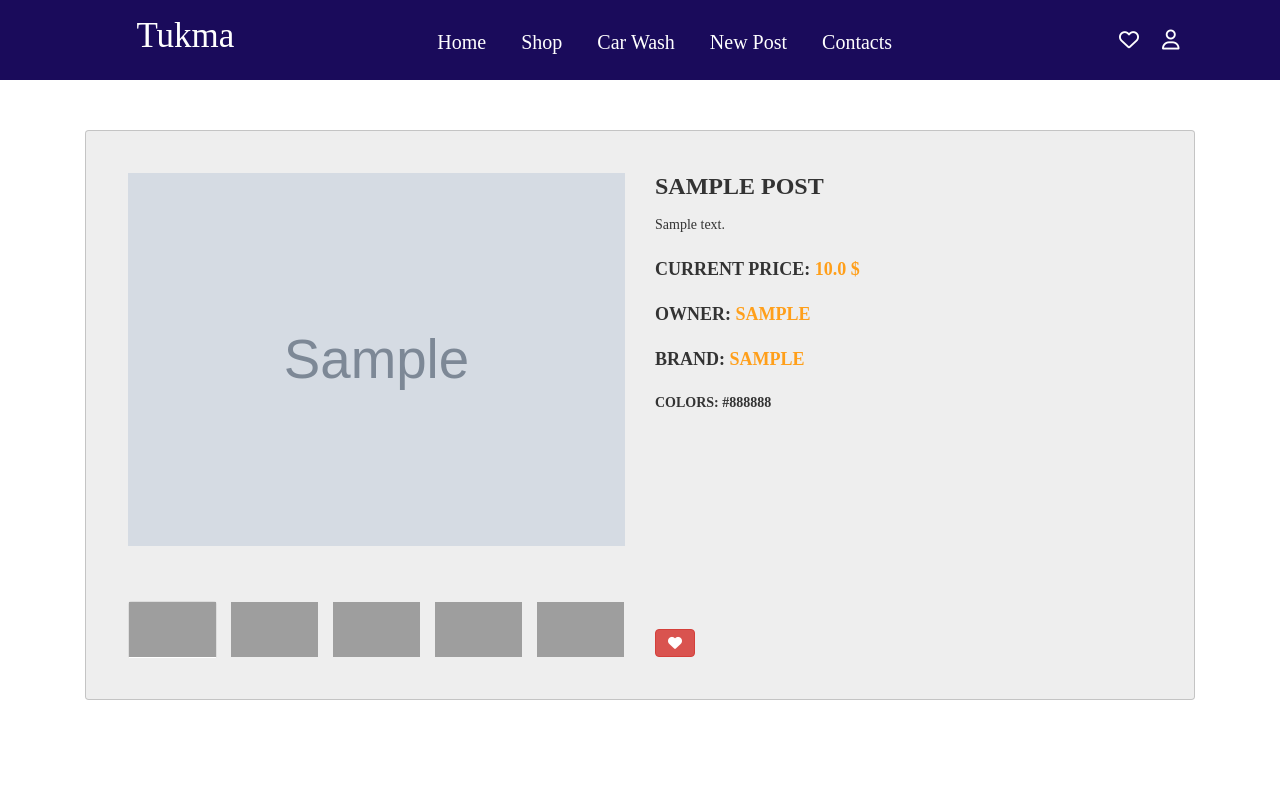
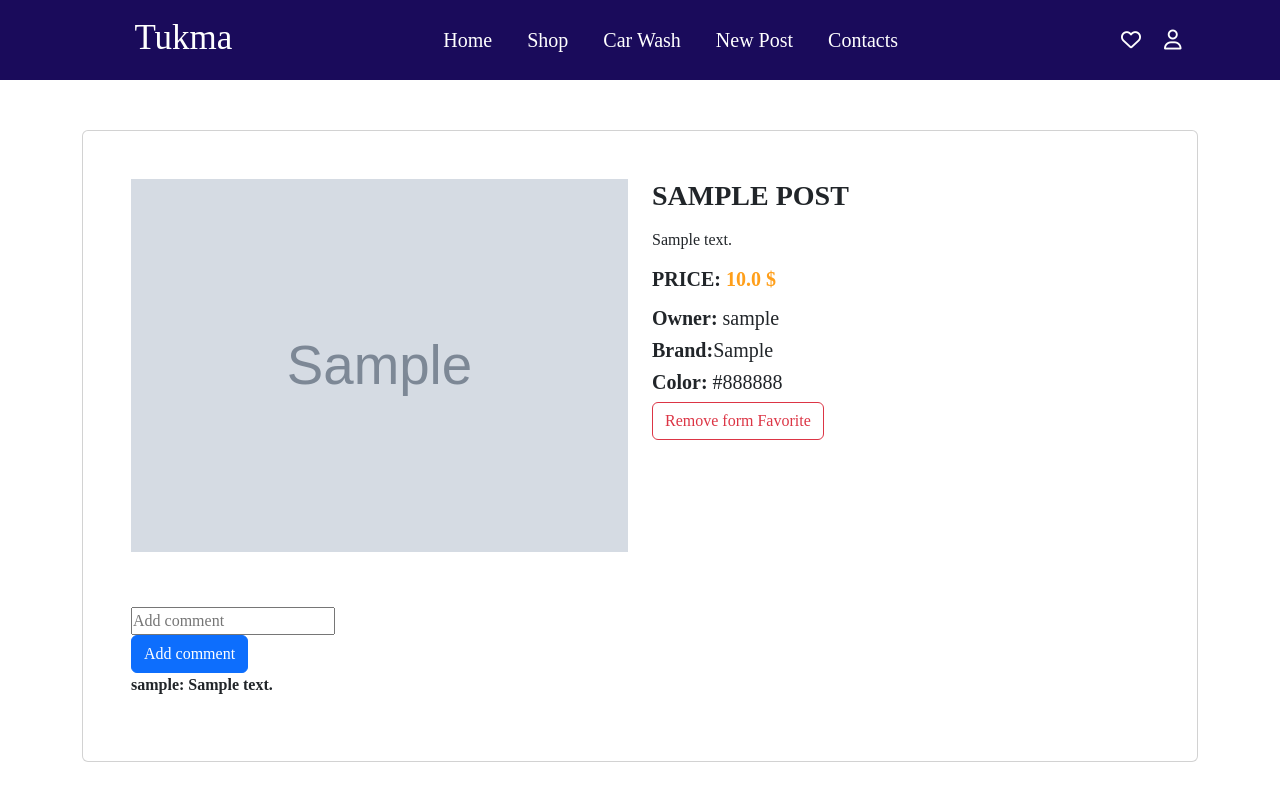
Before and after one commit to hashemalbakri/car_market, a Django app: page /display/1 in a window 1280 px wide. Run offline with Django 4.2, Linux system fonts and the light colour scheme; a user stored in the database is signed in; tables that the repository leaves empty hold one stand-in row (values such as "Sample post"); grey boxes marked "Sample" are stand-in pictures; some libraries are stand-ins or nearby versions; grey boxes are pictures that could not be loaded.

Commit message:
comments with no style

```diff
--- a/auctions/models.py
+++ b/auctions/models.py
@@ -73,4 +73,4 @@
     post = models.ForeignKey(Post,models.CASCADE,related_name="comments")
 
     def __str__(self) -> str:
-        return f"{self.post}"
+        return f"{self.user} commented on {self.post}"
--- a/auctions/templates/auctions/display.html
+++ b/auctions/templates/auctions/display.html
@@ -4,7 +4,8 @@
 
 {% block head %}
     <link rel="stylesheet" href="{% static 'styles.css' %}">
-    <link href="//maxcdn.bootstrapcdn.com/bootstrap/3.3.0/css/bootstrap.min.css" rel="stylesheet" id="bootstrap-css">
+    <link href="https://cdn.jsdelivr.net/npm/bootstrap@5.2.2/dist/css/bootstrap.min.css" rel="stylesheet" integrity="sha384-Zenh87qX5JnK2Jl0vWa8Ck2rdkQ2Bzep5IDxbcnCeuOxjzrPF/et3URy9Bv1WTRi" crossorigin="anonymous">
+
     <script src="//maxcdn.bootstrapcdn.com/bootstrap/3.3.0/js/bootstrap.min.js"></script>
     <script src="//code.jquery.com/jquery-1.11.1.min.js"></script>
 {% endblock %}
@@ -18,22 +19,17 @@
 
                     <div class="preview-pic tab-content">
                         <div class="tab-pane active" id="pic-1"><img src="{{ item.image.image.url }}" /></div>
-                        <div class="tab-pane" id="pic-2"><img src="http://placekitten.com/400/252" /></div>
-                        <div class="tab-pane" id="pic-3"><img src="http://placekitten.com/400/252" /></div>
-                        <div class="tab-pane" id="pic-4"><img src="http://placekitten.com/400/252" /></div>
-                        <div class="tab-pane" id="pic-5"><img src="http://placekitten.com/400/252" /></div>
+                        {% for item in PostImages %}
+                        <li><a data-target="#pic-2" data-toggle="tab"><img src="{{item.image.image.url}}" /></a>
+                        </li>
+                        {% endfor %}
                     </div>
                     <ul class="preview-thumbnail nav nav-tabs">
-                        <li class="active"><a data-target="#pic-1" data-toggle="tab"><img
-                                    src="http://placekitten.com/200/126" /></a></li>
-                        <li><a data-target="#pic-2" data-toggle="tab"><img src="http://placekitten.com/200/126" /></a>
+                        {% for item in PostImages %}
+                        <li><a data-target="#pic-2" data-toggle="tab"><img src="{{item.image.image.url}}" /></a>
                         </li>
-                        <li><a data-target="#pic-3" data-toggle="tab"><img src="http://placekitten.com/200/126" /></a>
-                        </li>
-                        <li><a data-target="#pic-4" data-toggle="tab"><img src="http://placekitten.com/200/126" /></a>
-                        </li>
-                        <li><a data-target="#pic-5" data-toggle="tab"><img src="http://placekitten.com/200/126" /></a>
-                        </li>
+                        {% endfor %}
+
                     </ul>
 
                 </div>
@@ -41,30 +37,35 @@
                     <h3 class="product-title">{{ item.name }}</h3>
 
                     <p class="product-description">{{ item.description }}</p>
-                    <h4 class="price">current price: <span>{{ item.price }} $</span></h4>
-                    <h4 class="price">Owner: <span>{{ item.user }} </span></h4>
-                    <h4 class="price">Brand: <span>{{ item.brand }} </span></h4>
-                    <!-- <p class="vote"><strong>Owner:  </strong><strong>{{ item.user }}</strong></p>
-                    <h5 class="sizes">Brand:
-                        <span class="size" data-toggle="tooltip" title="small">{{ item.brand }}</span>
-                    </h5> -->
-                    <h5 class="colors">Colors:
+                    <h5 class="price">Price: <span>{{ item.price }} $</span></h5>
+                    <h5><b> Owner:</b> <span>{{ item.user }} </span></h5>
+                    <h5><b> Brand:</b><span>{{ item.brand }} </span></h5>
+
+                    <h5><b> Color:</b>
 
                         {{item.color}}
-                        <!-- <span class="color blue"></span> -->
+
                     </h5>
                     {% if listingInWatch %}
                     <form action="{% url 'remove' id=item.id %}" method="POST">
                         {% csrf_token %}
-                        <button type="submit" class="btn btn-danger"><i class="fa-solid fa-heart"></i></button>
+                        <button class="btn btn-outline-danger">Remove form Favorite</button>
                     </form>
                     {% else %}
                     <form action="{% url 'add' id=item.id %}" method="POST">
                         {% csrf_token %}
-                        <button type="submit" class="btn btn-success"><i class="icon fa-regular fa-heart"></i></button>
+                        <button class="btn btn-outline-success">Add to Favorite</button>
                     </form>
                     {% endif %}
                 </div>
+                <form action="{% url 'comment' id=item.id %}" method="POST">
+                    {% csrf_token %}
+                    <input type="text" name="userComment" placeholder="Add comment">
+                    <button type="submit" class="btn btn-primary">Add comment</button>
+                </form>
+                {% for comment in allComments %}
+                <p><b>{{comment.user}}: {{comment.comment}}</b></p>
+                {% endfor %}
             </div>
         </div>
     </div>
--- a/auctions/templates/auctions/index.html
+++ b/auctions/templates/auctions/index.html
@@ -152,6 +152,7 @@
 
         </div>
         {% endfor %}
+
     </div>
 
 </div>
--- a/auctions/urls.py
+++ b/auctions/urls.py
@@ -14,4 +14,5 @@
    path("add/<int:id>", views.add, name="add"),
    path("watchList", views.watchList, name="watchList"),
    path("carwash",views.carwash,name="carwash"),
+   path("comment/<int:id>", views.comment, name="comment"),
 ]
--- a/auctions/views.py
+++ b/auctions/views.py
@@ -135,10 +135,14 @@
     item = Post.objects.get(id = item_id)
     owner = request.user
     listingInWatch = owner in item.watchList.all()
+    allComments = Comment.objects.filter(post=item_id)
+    postImages = PostImages.objects.filter(image=item_id)
     return render(request,"auctions/display.html",{
         "item":item,
         "user":user,
         "listingInWatch":listingInWatch,
+        "allComments":allComments,
+        "postImages": postImages,
     })
 
 def watchList(request):
@@ -163,3 +167,21 @@
 def carwash(request):
 
     return render(request,'auctions/carwash.html')
+
+
+
+def comment(request,id):
+    posts = Post.objects.get(pk=id)
+    owner = request.user
+    message = request.POST['userComment']
+
+    newComment = Comment(
+        user = owner,
+        post = posts,
+        comment = message,
+    )
+    newComment.save()
+
+
+
+    return HttpResponseRedirect(reverse('display', args=(id, )))
```
